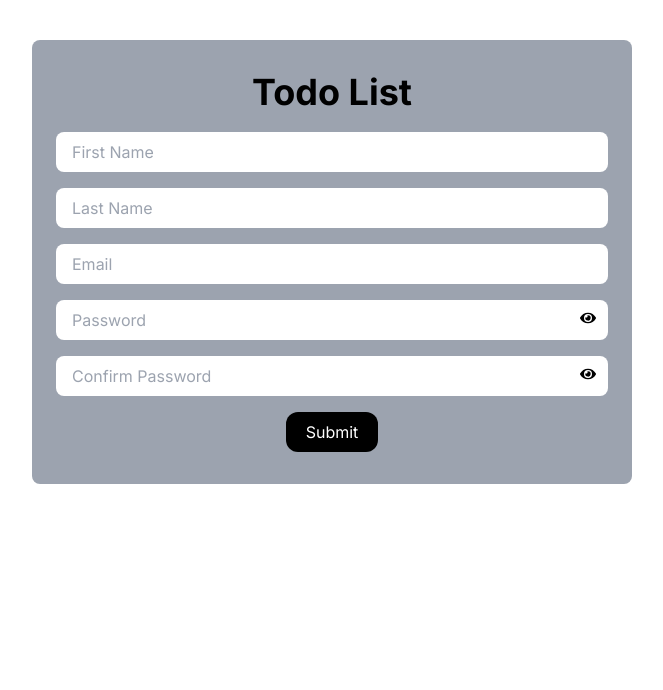
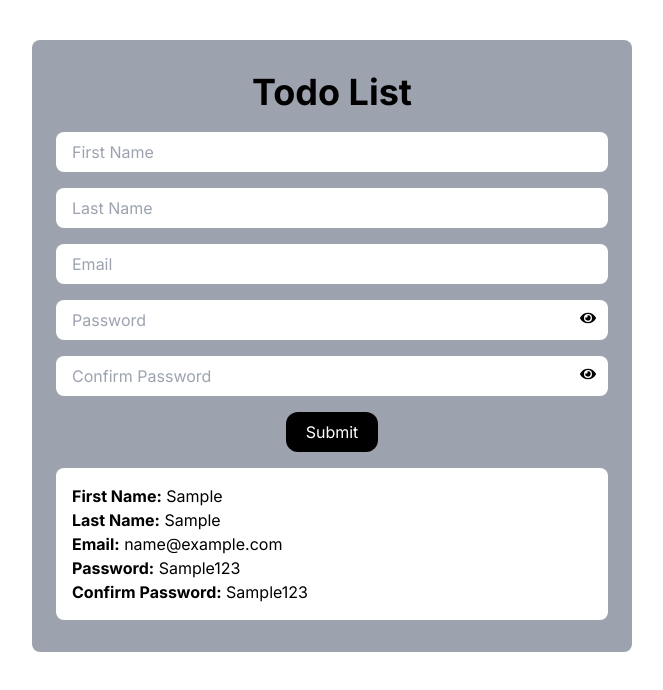
Before and after one commit to Pardeep-340/Practice-Next-TS-With-Tailwind, a Next.js app: page /todo in a window 1280 px wide. Both pictures are taken after typing "Sample", "Sample", "name@example.com", "Sample123", "Sample123" into the empty fields and a click on the button "Submit". Shown: the top 690 px of the page, without its empty margins (308-971 px from the left). Built offline with nearby package versions, Linux system fonts and the light colour scheme.

Commit message:
data show in bottom

```diff
--- a/src/components/Todo.tsx
+++ b/src/components/Todo.tsx
@@ -3,10 +3,21 @@ import React, { useState } from 'react';
 import { useForm } from 'react-hook-form';
 import { FaEye, FaEyeSlash } from 'react-icons/fa';
 
+// Define an interface for the form data
+interface FormData {
+    firstName: string;
+    lastName: string;
+    email: string;
+    password: string;
+    confirmPassword: string;
+}
+
 const Todo = () => {
-    const { register, handleSubmit, watch, formState: { errors }, reset } = useForm();
+    const { register, handleSubmit, watch, formState: { errors }, reset } = useForm<FormData>();
     const [showPassword, setShowPassword] = useState(false);
     const [showConfirmPassword, setShowConfirmPassword] = useState(false);
+    const [show, setShow] = useState(false);
+    const [formData, setFormData] = useState<FormData | null>(null);
 
     const togglePasswordVisibility = () => {
         setShowPassword(prevState => !prevState);
@@ -16,8 +27,9 @@ const Todo = () => {
         setShowConfirmPassword(prevState => !prevState);
     };
 
-    const submitHandler = (data: object) => {
-        console.log(data);
+    const submitHandler = (data: FormData) => {
+        setFormData(data);
+        setShow(true);
         reset();
     };
 
@@ -32,7 +44,7 @@ const Todo = () => {
                         placeholder='First Name'
                         className='w-full py-2 px-4 outline-none rounded-lg'
                     />
-                    {errors.firstName && <p className='text-red-500'>{errors.firstName.message as string}</p>}
+                    {errors.firstName && <p className='text-red-500'>{errors.firstName.message}</p>}
 
                     <input
                         {...register('lastName', { required: 'Last name is required.' })}
@@ -40,7 +52,7 @@ const Todo = () => {
                         placeholder='Last Name'
                         className='w-full py-2 px-4 outline-none rounded-lg mt-4'
                     />
-                    {errors.lastName && <p className='text-red-500'>{errors.lastName.message as string}</p>}
+                    {errors.lastName && <p className='text-red-500'>{errors.lastName.message}</p>}
 
                     <input
                         {...register('email', {
@@ -54,7 +66,7 @@ const Todo = () => {
                         placeholder='Email'
                         className='w-full py-2 px-4 outline-none rounded-lg mt-4'
                     />
-                    {errors.email && <p className='text-red-500'>{errors.email.message as string}</p>}
+                    {errors.email && <p className='text-red-500'>{errors.email.message}</p>}
 
                     <div className='relative w-full'>
                         <input
@@ -75,7 +87,7 @@ const Todo = () => {
                         >
                             {showPassword ? <FaEyeSlash /> : <FaEye />}
                         </span>
-                        {errors.password && <p className='text-red-500'>{errors.password.message as string}</p>}
+                        {errors.password && <p className='text-red-500'>{errors.password.message}</p>}
                     </div>
 
                     <div className='relative w-full'>
@@ -94,13 +106,23 @@ const Todo = () => {
                         >
                             {showConfirmPassword ? <FaEyeSlash /> : <FaEye />}
                         </span>
-                        {errors.confirmPassword && <p className='text-red-500'>{errors.confirmPassword.message as string}</p>}
+                        {errors.confirmPassword && <p className='text-red-500'>{errors.confirmPassword.message}</p>}
                     </div>
 
                     <div className='text-center pt-4'>
                         <button type='submit' className='px-5 py-2 bg-black text-white rounded-xl'>Submit</button>
                     </div>
                 </form>
+
+                {show && formData && (
+                    <div className="mt-4 bg-white p-4 rounded-lg">
+                        <p><strong>First Name:</strong> {formData.firstName}</p>
+                        <p><strong>Last Name:</strong> {formData.lastName}</p>
+                        <p><strong>Email:</strong> {formData.email}</p>
+                        <p><strong>Password:</strong> {formData.password}</p>
+                        <p><strong>Confirm Password:</strong> {formData.confirmPassword}</p>
+                    </div>
+                )}
             </div>
         </div>
     );
```
